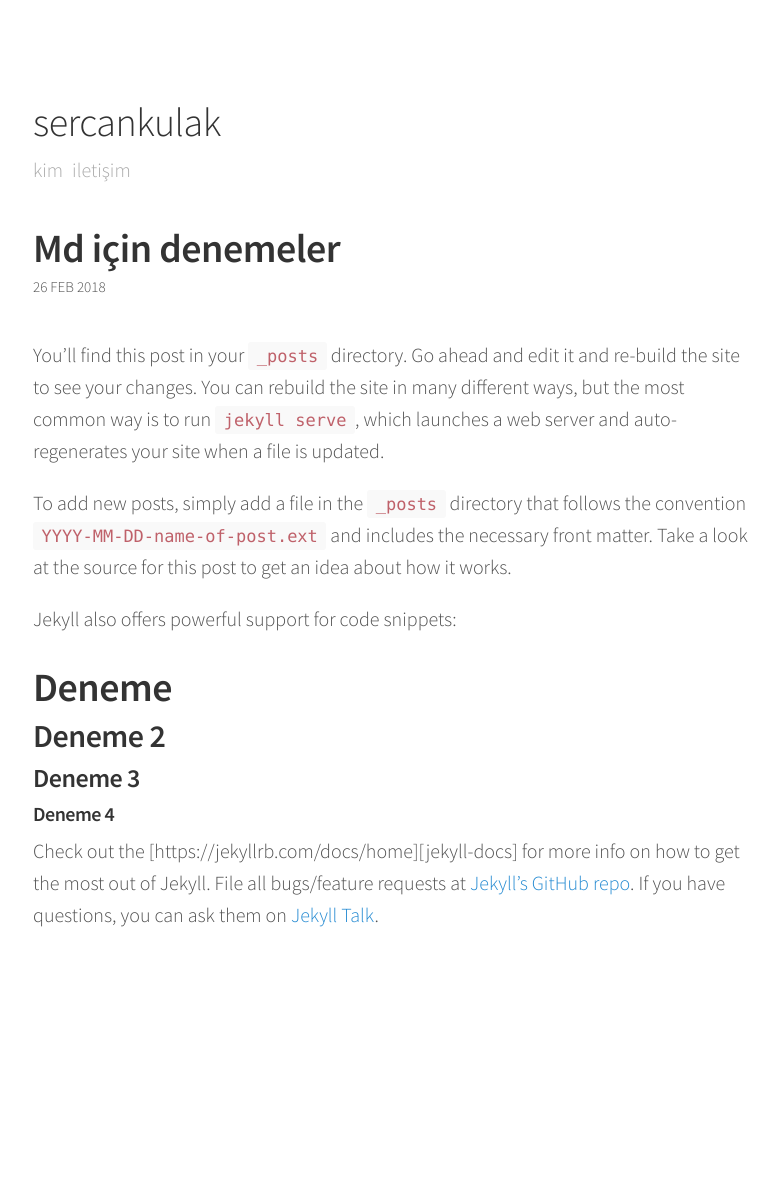
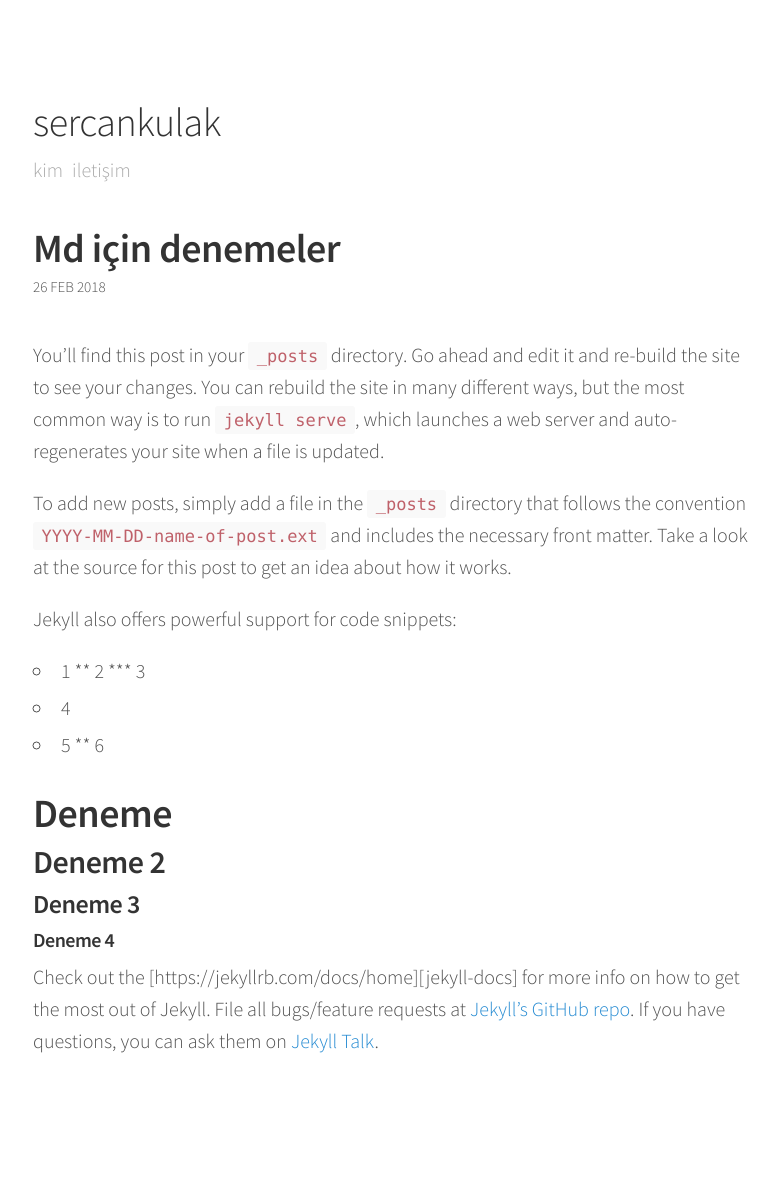
Before and after one commit to obsk498/sercankulak.github.io, a Jekyll site: the page built from _posts/2018-02-25-deneme.markdown, in a window 1280 px wide. Shown: the whole page, without its empty margins (247-1025 px from the left). Built offline with Jekyll 4.4.1, drawn with Linux system fonts in a browser that asks for light colours; comment, search, counter and statistics services are not loaded; before the commit the page ends 1051 px from its top, so only the background shows below that.

Commit message:
Update 2018-02-25-deneme.markdown

```diff
--- a/_posts/2018-02-25-deneme.markdown
+++ b/_posts/2018-02-25-deneme.markdown
@@ -9,6 +9,13 @@ You’ll find this post in your `_posts` directory. Go ahead and edit it and re-
 To add new posts, simply add a file in the `_posts` directory that follows the convention `YYYY-MM-DD-name-of-post.ext` and includes the necessary front matter. Take a look at the source for this post to get an idea about how it works.
 
 Jekyll also offers powerful support for code snippets:
+
+* 1
+** 2
+*** 3
+* 4
+* 5
+** 6
 
 # Deneme
 
```
